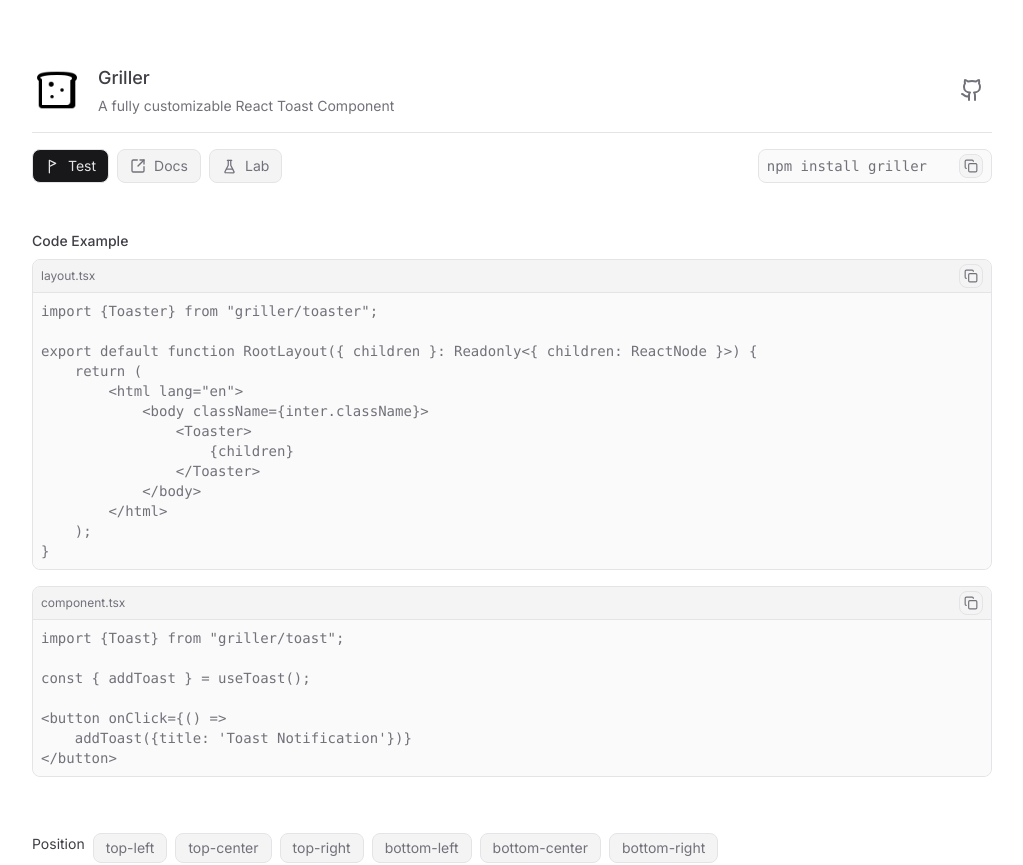
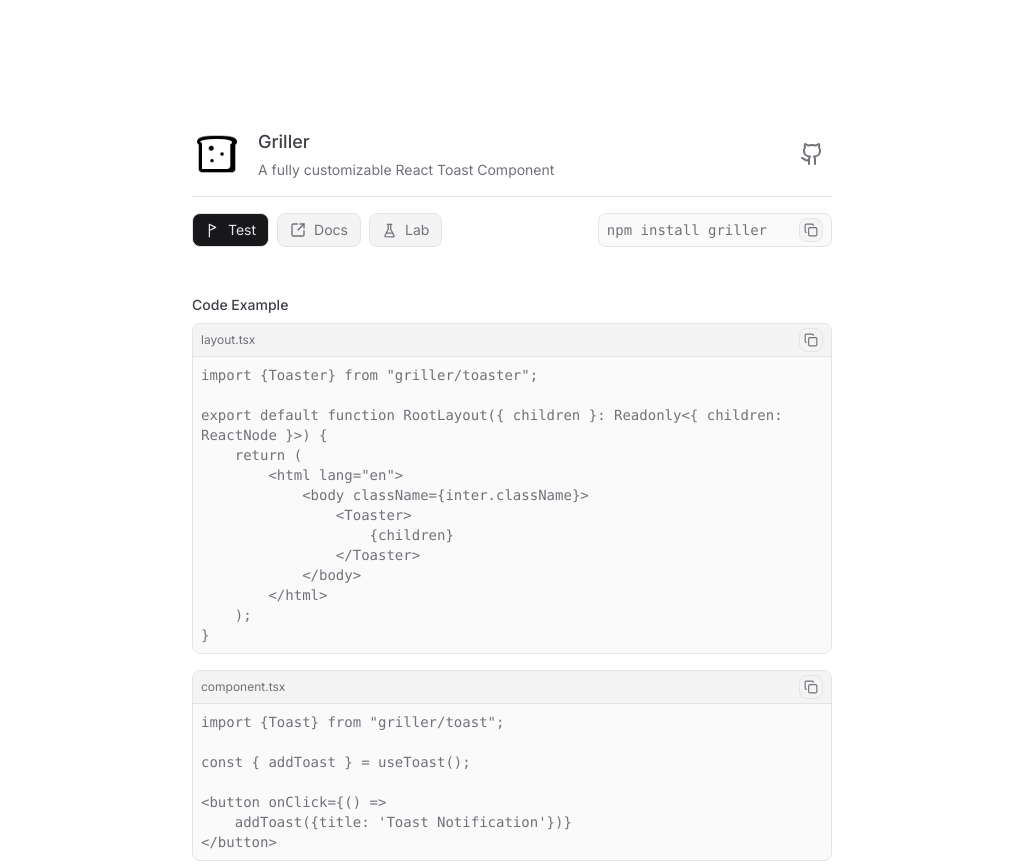
Before and after one commit to mvriu5/griller, a Next.js app: page / in a window 1280 px wide. Shown: the top 865 px of the page, without its empty margins (128-1151 px from the left). Built offline with nearby package versions, Linux system fonts and the light colour scheme.

Commit message:
feat: page padding changes

```diff
--- a/src/app/lab/page.tsx
+++ b/src/app/lab/page.tsx
@@ -53,7 +53,7 @@
 
     return (
         <motion.div
-            className={"flex flex-col justify-between space-y-4 p-4 lg:px-40 lg:py-16 2xl:px-96 2xl:py-32"}
+            className={"flex flex-col justify-between space-y-4 p-4 lg:px-[25%] md:py-32 md:px-[15%]"}
             initial={{opacity: 0, filter: 'blur(10px)', y: 50}}
             animate={{opacity: 1, filter: 'blur(0px)', y: 0}}
             transition={{duration: 0.65}}
--- a/src/app/page.tsx
+++ b/src/app/page.tsx
@@ -24,7 +24,7 @@
     const router = useRouter();
 
     return (
-        <div className={"flex flex-col space-y-4 p-4 lg:px-40 lg:py-16 2xl:px-96 2xl:py-32"}>
+        <div className={"flex flex-col space-y-4 p-4 lg:px-[25%] md:py-32 md:px-[15%]"}>
 
             <div className={"flex flex-row justify-between items-center border-b border-zinc-200 pb-4"}>
                 <div className={"flex flex-row space-x-4 items-center"}>
```
